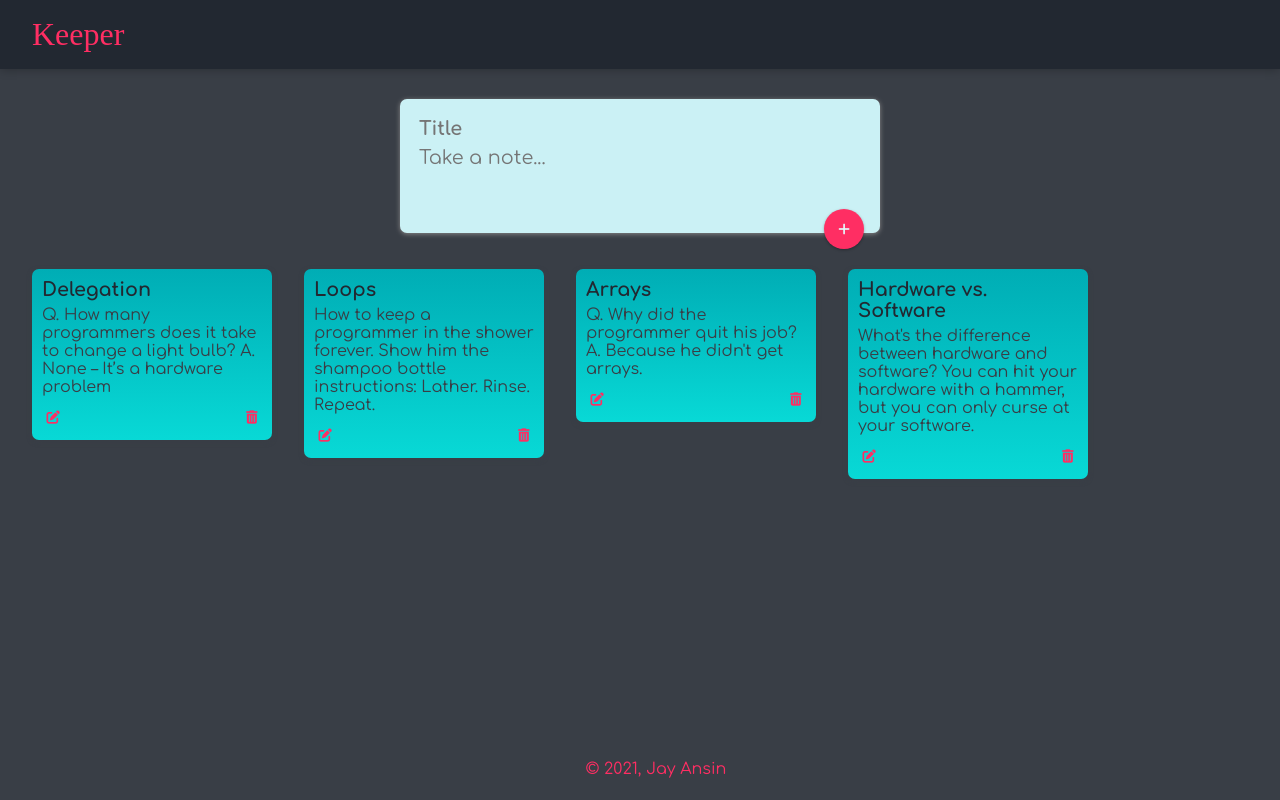
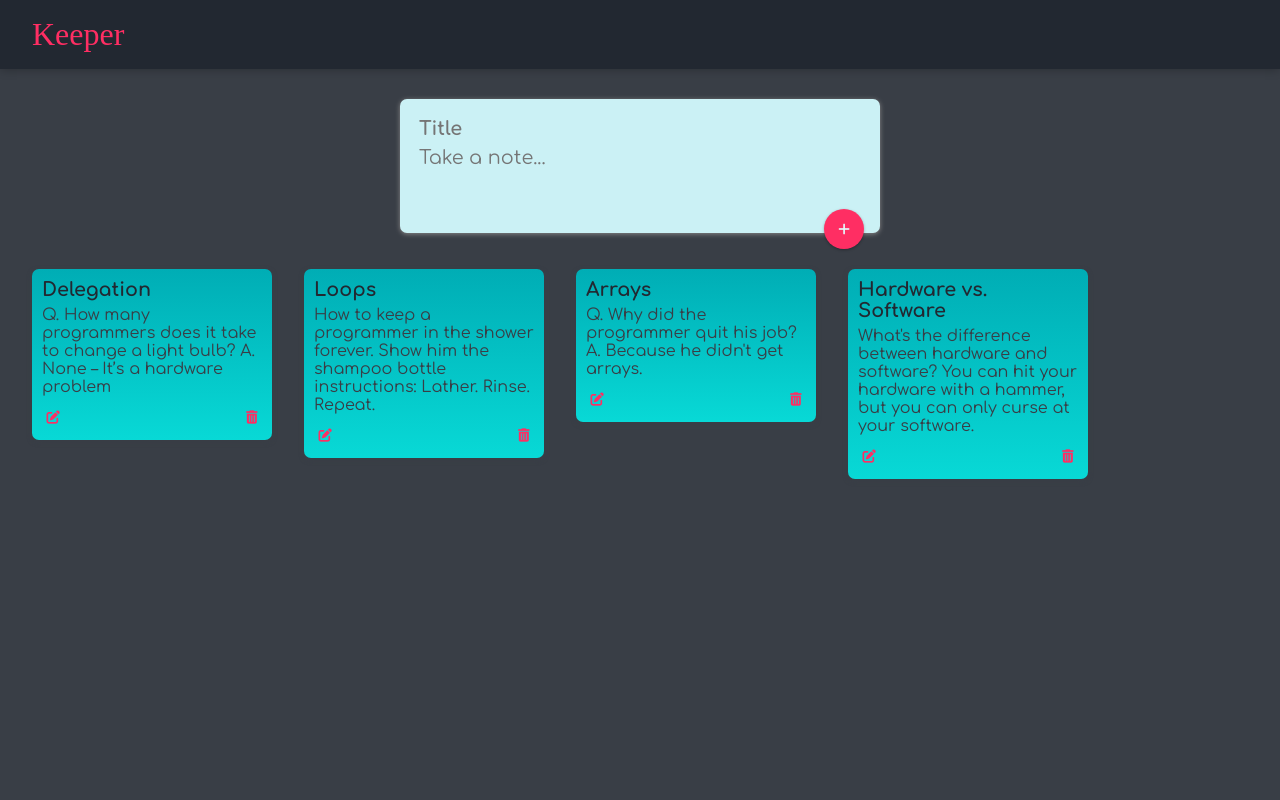
Before and after one commit to pronoia9/apbtcwdb_keeper, a React (Create React App) app: page / in a window 1280 px wide. Built offline with nearby package versions, Linux system fonts and the light colour scheme; a web font is replaced by a local one.

Commit message:
change appearance

```diff
--- a/src/components/App.jsx
+++ b/src/components/App.jsx
@@ -8,7 +8,7 @@ function App() {
       <div>
          <Header />
          <Notes />
-         <Footer />
+         {/* <Footer /> */}
       </div>
    );
 }
--- a/src/components/content/Edit.jsx
+++ b/src/components/content/Edit.jsx
@@ -5,6 +5,7 @@ function Edit(props) {
     <div className='edit-container'>
       <input
         className='edit-title'
+        placeholder='Title'
         value={props.editArea.note.title}
         onChange={(e) =>
           props.setEditArea({ ...props.editArea, note: { ...props.editArea.note, title: e.target.value } })
@@ -12,6 +13,7 @@ function Edit(props) {
       />
       <textarea
         className='edit-content'
+        placeholder='Add a note...'
         value={props.editArea.note.content}
         rows='3'
         onChange={(e) =>
```
